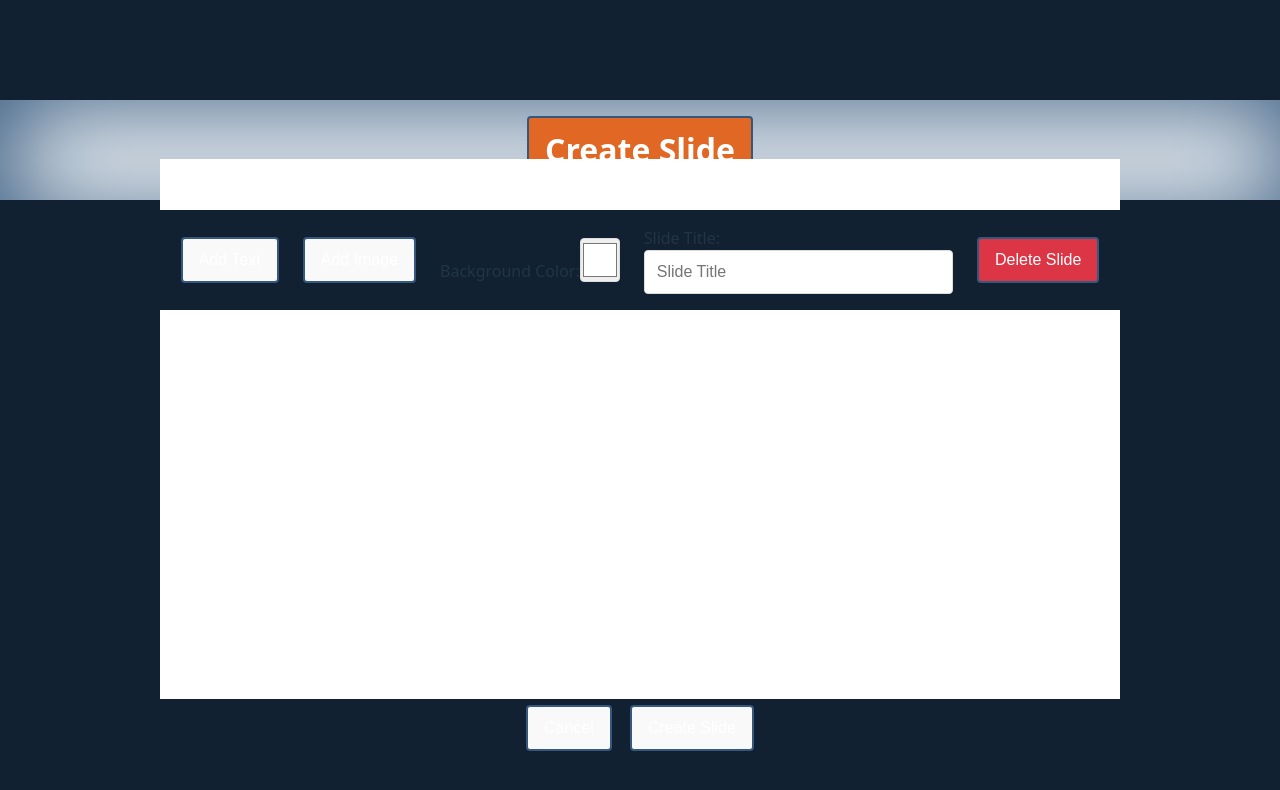
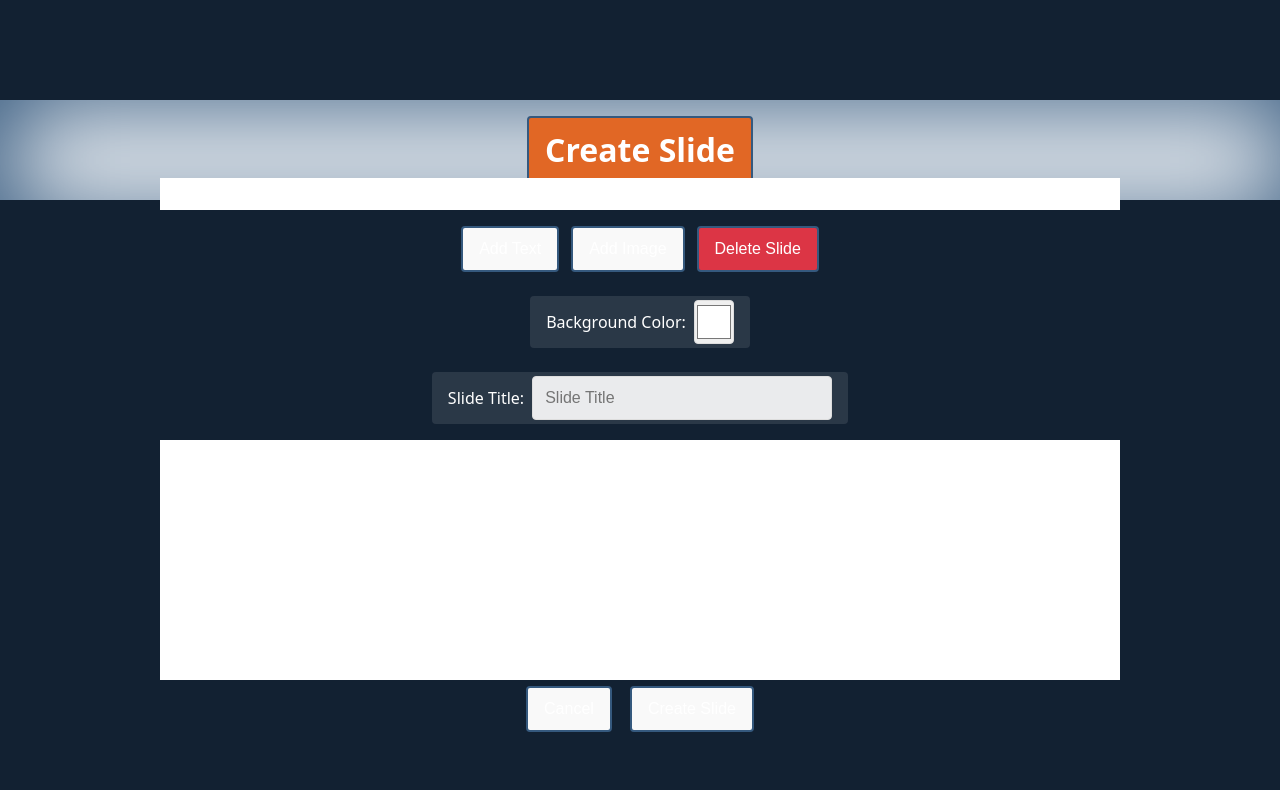
Before and after one commit to TJ-SWOMT/Empyre_Point, a Vue app in the folder Front_yrean/: page /presentations/1/slides/new in a window 1280 px wide. Shown: the top 790 px of the page. Built offline with nearby package versions, Linux system fonts and the light colour scheme.

Commit message:
break point

```diff
--- a/Front_yrean/src/assets/styles/empyre-point.css
+++ b/Front_yrean/src/assets/styles/empyre-point.css
@@ -265,7 +265,7 @@ input[type="color"] {
 
 }
 
-.presentation-actions {
+.presentation-actions, .slide-actions {
   position: fixed;
   top: calc(var(--header-height) + var(--presentation-header-height));
   left: 0;
@@ -279,6 +279,11 @@ input[type="color"] {
   background-color: var(--background-color);
   box-sizing: border-box;
   padding: var(--spacing-md);
+}
+
+.slide-actions {
+  top: calc(var(--header-height) + var(--presentation-header-height));
+  flex-direction: column;
 }
 
 .presentation-actions button {
@@ -780,6 +785,14 @@ textarea {
   font-size: 0.875rem;
   min-width: 100px;
   text-align: center;
+}
+
+.slide-controls-container {
+  display: flex;
+  flex-direction: row;
+  align-items: center;
+  justify-content: center;
+  gap: 12px;
 }
 
 /* Presentation Slides Styles */
@@ -1411,3 +1424,65 @@ textarea {
     margin-top: 4px;
   }
 }
+
+/* Slide Editor Controls */
+.slide-editor-controls-group {
+  display: flex;
+  flex-direction: column;
+  align-items: center;
+  justify-content: flex-start;
+  width: 100%;
+  gap: 12px;
+  margin: 0;
+  padding: 0;
+}
+
+/* .slide-background-edit-actions, */
+.slide-title-container {
+  margin-top: 0;
+  margin-bottom: 0;
+  width: auto;
+  background: none;
+  box-shadow: none;
+  padding: 0;
+}
+
+.color-picker,
+.slide-title-container {
+  background-color: rgba(255, 255, 255, 0.1);
+  padding: var(--spacing-xs) var(--spacing-md);
+  border-radius: var(--border-radius);
+  display: flex;
+  align-items: center;
+  gap: var(--spacing-sm);
+}
+
+.color-picker label,
+.slide-title-container label {
+  color: var(--white);
+  font-size: clamp(0.875rem, 2vw, 1rem);
+  white-space: nowrap;
+}
+
+.slide-title-container input {
+  width: 300px;
+  max-width: 100%;
+  background-color: rgba(255, 255, 255, 0.9);
+  border: 1px solid var(--border-color);
+  color: var(--text-color);
+}
+
+@media (max-width: 600px) {
+  .slide-editor-controls-group {
+    gap: 8px;
+  }
+  .color-picker,
+  .slide-title-container {
+    flex-direction: column;
+    gap: var(--spacing-xs);
+    padding: var(--spacing-xs) var(--spacing-sm);
+  }
+  .slide-title-container input {
+    width: 250px;
+  }
+}
--- a/Front_yrean/src/views/SlideEditorView.vue
+++ b/Front_yrean/src/views/SlideEditorView.vue
@@ -25,7 +25,7 @@ const availableHeight = ref(600) // fallback default
 const centerFlexRef = ref(null)
 const availableWidth = ref(window.innerWidth)
 
-function updateAvailableWidth() {
+function updateAvailableWidth () {
   nextTick(() => {
     if (centerFlexRef.value) {
       availableWidth.value = centerFlexRef.value.offsetWidth
@@ -35,8 +35,10 @@ function updateAvailableWidth() {
   })
 }
 
-const { scale, DESIGN_WIDTH, DESIGN_HEIGHT, calculateScale } =
-  useSlideScale(availableHeight, availableWidth)
+const { scale, DESIGN_WIDTH, DESIGN_HEIGHT, calculateScale } = useSlideScale(
+  availableHeight,
+  availableWidth
+)
 
 // Initialize background color from session storage, but use presentation-specific key
 const getStoredBackgroundColor = () => {
@@ -214,6 +216,7 @@ const saveSlide = async () => {
       router.replace(
         `/presentations/${presentationId}/slides/${response.slide.slide_id}`
       )
+      router.push(`/presentations/${presentationId}`)
     } else {
       // Redirect back to the presentation view
       router.push(`/presentations/${presentationId}`)
@@ -241,7 +244,7 @@ const deleteText = id => {
   texts.value = texts.value.filter(text => text.id !== id)
 }
 
-const deleteSlide = async (event) => {
+const deleteSlide = async event => {
   if (event) {
     event.preventDefault()
     event.stopPropagation()
@@ -257,7 +260,7 @@ const deleteSlide = async (event) => {
     router.push(`/presentations/${presentationId}`)
   } catch (err) {
     error.value = handleApiError(err)
-    slideSureness.value = false  // Reset on error
+    slideSureness.value = false // Reset on error
   }
 }
 
@@ -985,7 +988,9 @@ watch(
         {{ isEditMode ? 'Edit Slide' : 'Create Slide' }}
       </div>
     </div>
-    <div class="presentation-actions" ref="headerRef">
+
+    <div class="slide-actions" ref="headerRef">
+      <div class="slide-controls-container">
         <!-- <div class="controls" ref="controlsRef"> -->
         <button
           @click="addText"
@@ -996,6 +1001,15 @@ watch(
         </button>
         <button @click="addImage">Add Image</button>
 
+        <button
+          @click.stop="deleteSlide($event)"
+          class="btn btn-danger delete-slide-button"
+        >
+          {{ !slideSureness ? 'Delete Slide' : 'Click again to delete' }}
+        </button>
+        <!-- </div> -->
+      </div>
+      <div class="slide-background-edit-actions">
       <div class="color-picker">
         <label for="backgroundColor">Background Color:</label>
         <input
@@ -1005,17 +1019,11 @@ watch(
           title="Choose slide background color"
         />
       </div>
+      </div>
       <div class="slide-title-container">
         <label for="slideTitle">Slide Title:</label>
         <input type="text" v-model="slideTitle" placeholder="Slide Title" />
       </div>
-                <button
-          @click.stop="deleteSlide($event)"
-          class="btn btn-danger delete-slide-button"
-        >
-          {{ !slideSureness ? 'Delete Slide' : 'Click again to delete' }}
-        </button>
-      <!-- </div> -->
     </div>
 
     <div v-if="error" class="error-message">{{ error }}</div>
@@ -1196,7 +1204,11 @@ watch(
           >
             Cancel
           </button>
-        <button @click="saveSlide" :disabled="isSubmitting" class="save-button">
+          <button
+            @click="saveSlide"
+            :disabled="isSubmitting"
+            class="save-button"
+          >
             {{
               isSubmitting
                 ? 'Saving...'
@@ -1207,7 +1219,6 @@ watch(
           </button>
         </div>
       </div>
-
     </div>
 
     <!-- Element Styling Controls -->
```
Lines whose indentation alone changed are shown as unchanged.
